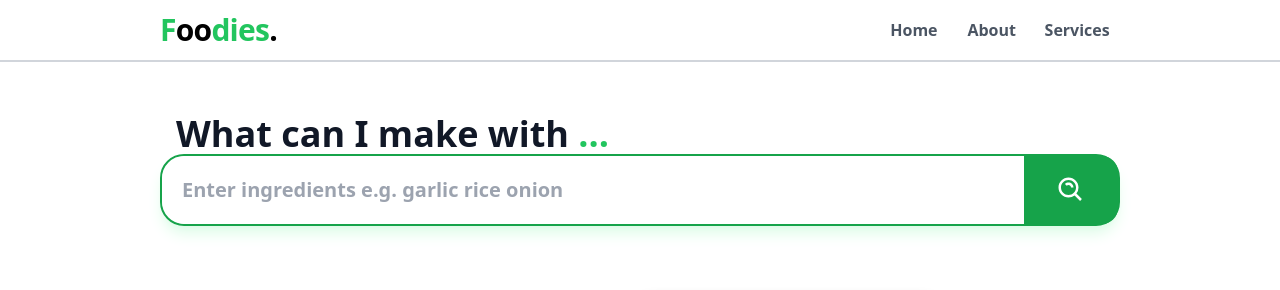
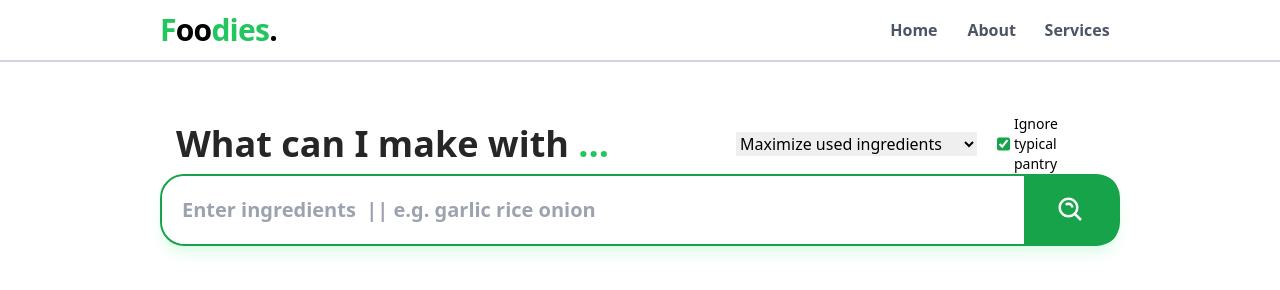
Before and after one commit to yumitdemir/Foodie-front-end, a React (Vite) app: page / in a window 1280 px wide. Shown: the top 290 px of the page. Built offline with nearby package versions, Linux system fonts and the light colour scheme; grey boxes are pictures that could not be loaded.

Commit message:
Add two paramaters input fields to search bar.

```diff
--- a/src/pages/Home/Components/SearchRecipie.jsx
+++ b/src/pages/Home/Components/SearchRecipie.jsx
@@ -1,21 +1,45 @@
 import React from 'react';
 import {BiSearchAlt} from "react-icons/bi";
+import {BsCheck2} from "react-icons/bs";
 
 function SearchRecipie(props) {
     return (
         <div className={"flex flex-col justify-center items-center mt-8"}>
             <div className={"flex-col flex w-full"}>
-                <p className={"text-xl  md:text-4xl font-extrabold text-gray-900 ps-4"}
-                   style={{}}>What can I make with <span
-                    className={"text-green-500"}>...</span></p>
+                <div className={"grid grid-cols-5 justify-around items-center"}>
+
+                    <p className={"col-span-3 text-xl  md:text-4xl font-extrabold text-title-black  ps-4"}
+                    >What can I make with <span
+                        className={"text-green-500"}>...</span></p>
+
+                    <div className={"col-span-2 flex flex-row gap-5 items-center justify-end pe-10"}>
+
+
+                        <select name="orderby">
+                            <option value="volvo" selected="select">Maximize used ingredients</option>
+                            <option value="saab">Minimize missing ingredients</option>
+                        </select>
+
+
+                        <div className={"flex flex-row gap-1 items-center justify-center text-sm h-full w-full"}>
+
+
+                        <input name="pantry" type="checkbox" className={"h-5 w-5 checked:accent-green-600"}  defaultChecked={"true"}/>
+                        <label htmlFor="pantry">Ignore typical pantry</label>
+                        </div>
+
+
+                    </div>
+                </div>
+
                 <div className={"flex flex-row shadow-lg shadow-green-100 rounded-3xl border-2  border-green-600"}>
-                    <input placeholder={"Enter ingredients e.g. garlic rice onion"} type="text"
+                    <input placeholder={"Enter ingredients  || e.g. garlic rice onion"} type="text"
                            className={"focus:outline-none border-e-0 rounded-e-none w-full rounded-3xl p-5 text-xl font-bold "}/>
-                    <button className={"rounded-e-2xl bg-green-600 flex items-center  px-8 font-bold text-white"}><BiSearchAlt className={"text-3xl"}/></button>
+                    <button
+                        className={"rounded-e-2xl bg-green-600 flex items-center  px-8 font-bold text-white hover:bg-green-700"}>
+                        <BiSearchAlt className={"text-3xl"}/></button>
                 </div>
             </div>
-
-
         </div>
     );
 }
```
